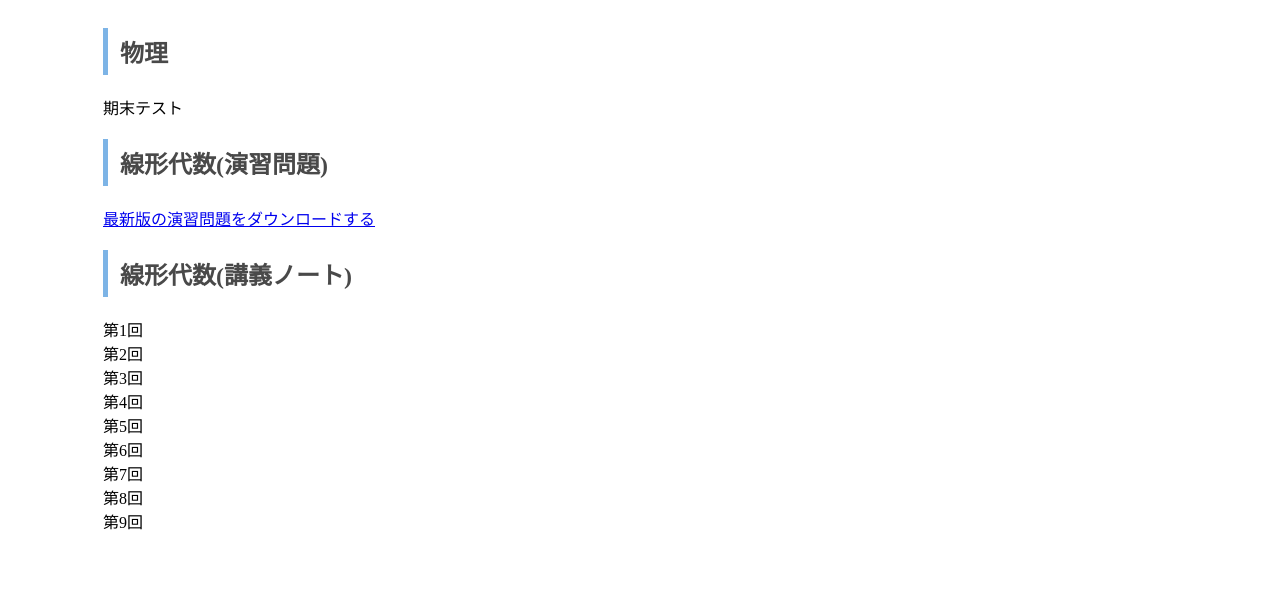
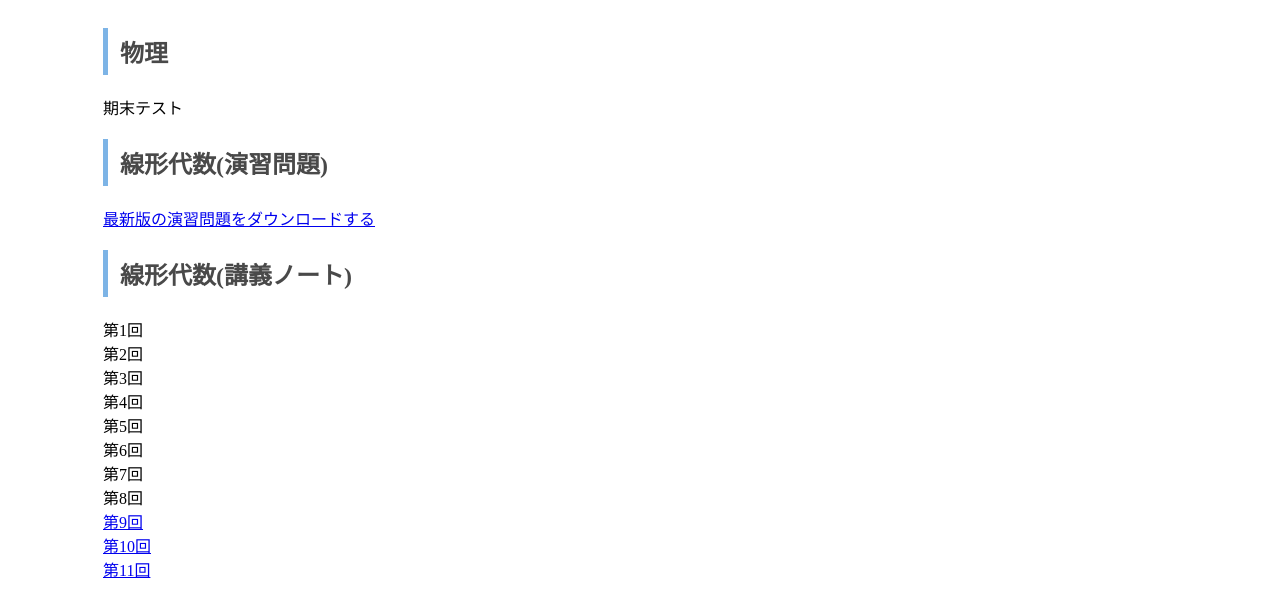
Before and after one commit to nocchi2317/nocchi2317.github.io, a plain HTML site: page study.html in a window 1280 px wide. Shown: the part 251-847 px from the top of the page. Before the commit the page ends 800 px from the top, so only its background shows below. Drawn offline with Linux system fonts and the light colour scheme.

Commit message:
Update study.html

```diff
--- a/study.html
+++ b/study.html
@@ -40,7 +40,9 @@
 第6回<br>
 第7回<br>
 第8回<br>
-第9回
+<a href="download/linear_01.pdf" download="linear_09.pdf">第9回</a><br>
+<a href="download/linear_01.pdf" download="linear_10.pdf">第10回</a><br>
+<a href="download/linear_01.pdf" download="linear_11.pdf">第11回</a>
 
 </div>
 
```
